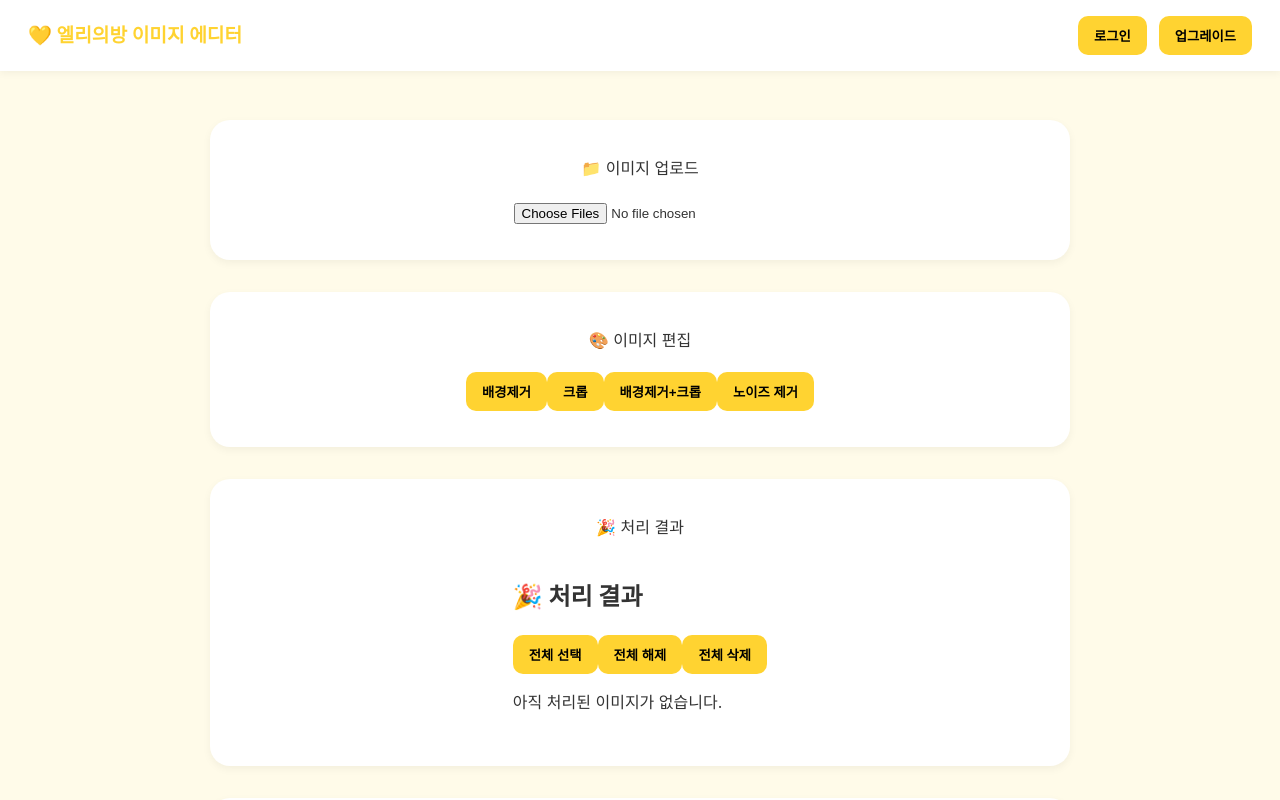
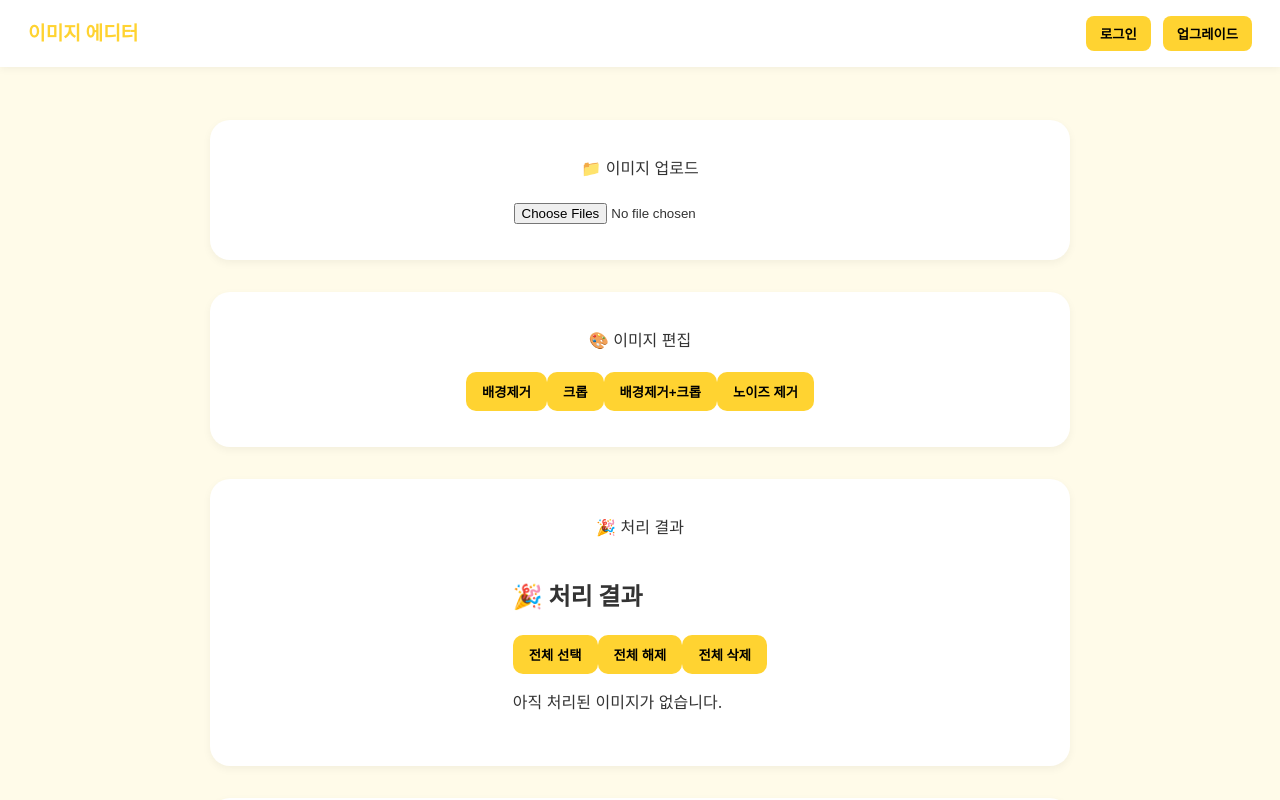
Before and after one commit to elliesbang/image-editor-elliesbang, a React (Vite) app: page / in a window 1280 px wide. Shown: the top 800 px of the page. Built offline with nearby package versions, Linux system fonts and the light colour scheme; a web font is replaced by a local one.

Commit message:
Update Header.jsx

```diff
--- a/src/components/Header.jsx
+++ b/src/components/Header.jsx
@@ -1,15 +1,15 @@
 import React from "react";
 
-export default function Header() {
+function Header({ onLoginClick }) {
   return (
     <header className="header">
-      <div className="header-left">
-        <span className="logo">💛 엘리의방 이미지 에디터</span>
-      </div>
+      <div className="header-left">이미지 에디터</div>
       <div className="header-right">
-        <button className="btn-login">로그인</button>
-        <button className="btn-upgrade">업그레이드</button>
+        <button className="header-button" onClick={onLoginClick}>로그인</button>
+        <button className="header-button">업그레이드</button>
       </div>
     </header>
   );
 }
+
+export default Header;
```
